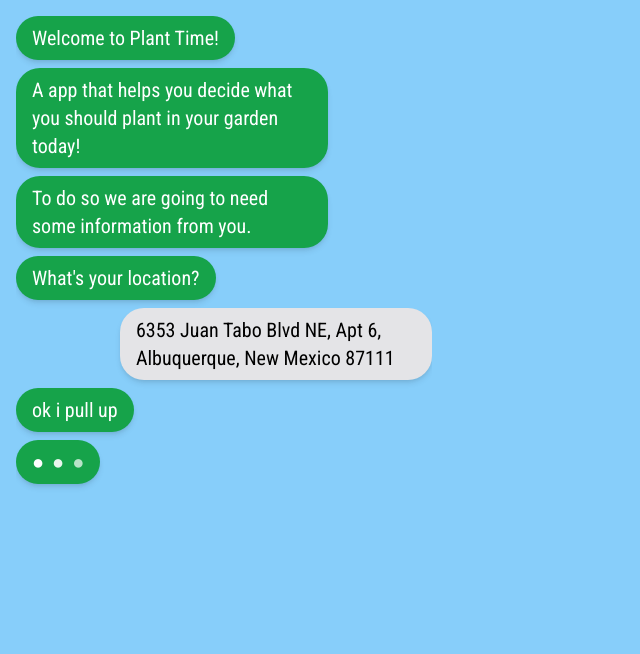
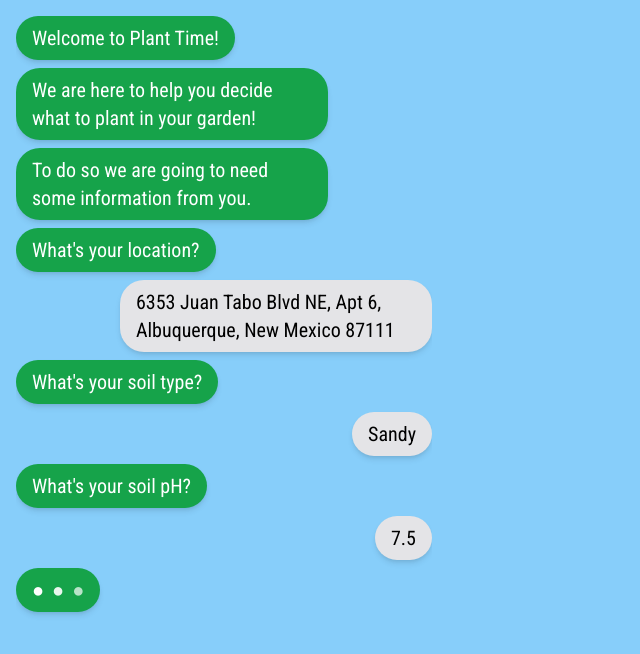
Before and after one commit to jkr-team/plant-time-web, a Next.js app: page / in a window 1280 px wide. Shown: the top 654 px of the page, without its empty margins (0-640 px from the left). Built offline with nearby package versions, Linux system fonts and the light colour scheme.

Commit message:
example scenario

```diff
--- a/src/pages/index.tsx
+++ b/src/pages/index.tsx
@@ -24,12 +24,15 @@ export default function Home() {
         <Chat>
           <TextBubble type={'received'}>Welcome to Plant Time!</TextBubble>
           <TextBubble type={'received'}>
-            A app that helps you decide what you should plant in your garden today!
+            We are here to help you decide what to plant in your garden!
           </TextBubble>
           <TextBubble type={'received'}>To do so we are going to need some information from you.</TextBubble>
           <TextBubble type={'received'}>What's your location?</TextBubble>
           <TextBubble type={'sent'}>6353 Juan Tabo Blvd NE, Apt 6, Albuquerque, New Mexico 87111</TextBubble>
-          <TextBubble type={'received'}>ok i pull up</TextBubble>
+          <TextBubble type={'received'}>What's your soil type?</TextBubble>
+          <TextBubble type={'sent'}>Sandy</TextBubble>
+          <TextBubble type={'received'}>What's your soil pH?</TextBubble>
+          <TextBubble type={'sent'}>7.5</TextBubble>
           <TypingIndicator />
         </Chat>
       </div>
```
